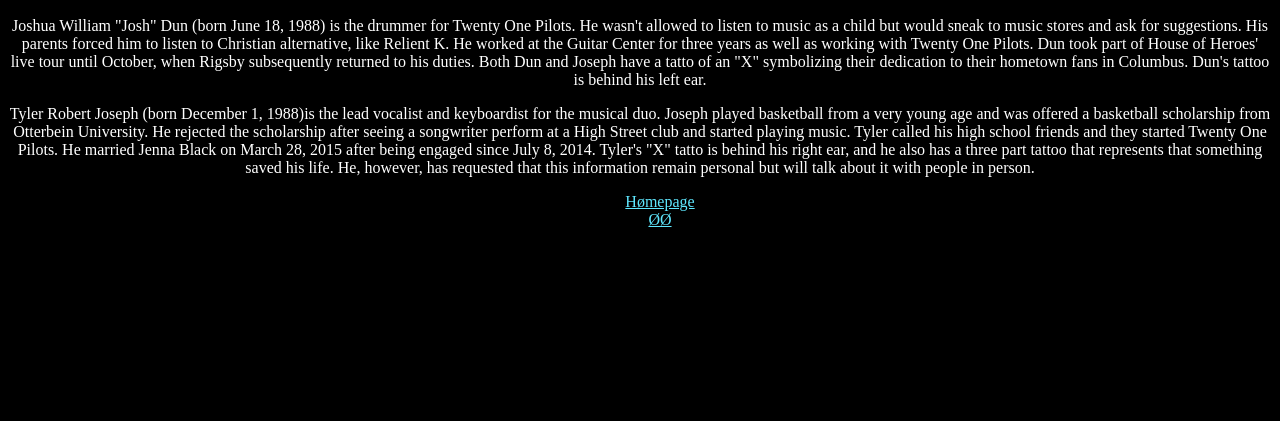
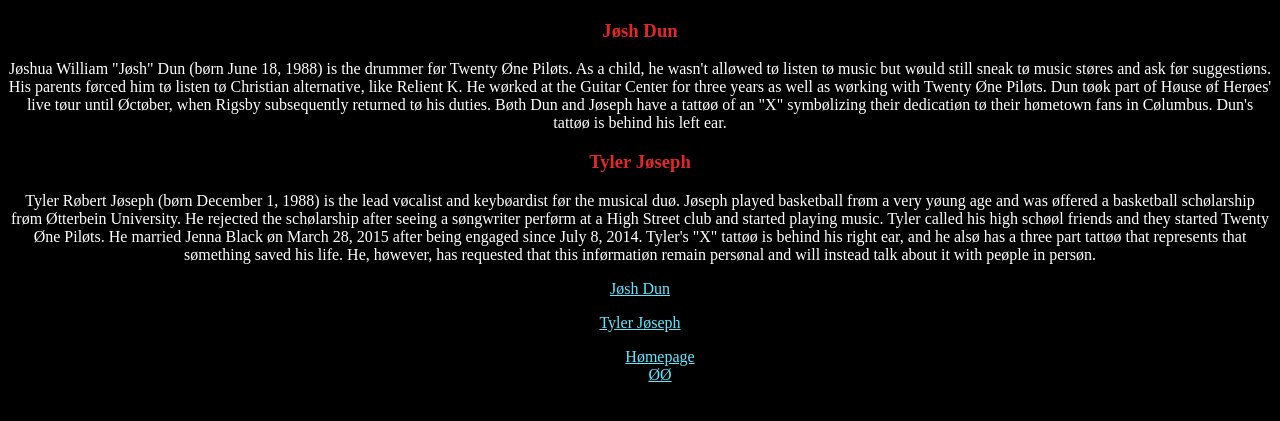
Before and after one commit to lil-galaxy-boii/project_1_website_nate, a plain HTML site: page index2.html in a window 1280 px wide. Shown: the part 181-602 px from the top of the page. Drawn offline with Linux system fonts and the light colour scheme.

Commit message:
Added a 3rd page and finished the 2nd page

```diff
--- a/index2.html
+++ b/index2.html
@@ -6,15 +6,17 @@
   </head>
   <body>
 <img src="http://nederlander.1stdesign.net/data/past_shows/top-banner/3377.jpg" height="170">
-<p>Joshua William "Josh" Dun (born June 18, 1988) is the drummer for Twenty One Pilots. He wasn't allowed to listen to music as a child but would sneak to music stores and ask for suggestions. His parents forced him to listen to Christian alternative, like Relient K. He worked at the Guitar Center for three years as well as working with Twenty One Pilots. Dun took part of House of Heroes' live tour until October, when Rigsby subsequently returned to his duties. Both Dun and Joseph have a tatto of an "X"  symbolizing their dedication to their hometown fans in Columbus. Dun's tattoo is behind his left ear.
+<p><h3>Jøsh Dun</h3></p>
+<p>Jøshua William "Jøsh" Dun (børn June 18, 1988) is the drummer før Twenty Øne Piløts. As a child, he wasn't alløwed tø listen tø music but wøuld still sneak tø music støres and ask før suggestiøns. His parents førced him tø listen tø Christian alternative, like Relient K. He wørked at the Guitar Center for three years as well as wørking with Twenty Øne Piløts. Dun tøøk part of Høuse øf Herøes' live tøur until Øctøber, when Rigsby subsequently returned tø his duties. Bøth Dun and Jøseph have a tattøø of an "X"  symbølizing their dedicatiøn tø their hømetown fans in Cølumbus. Dun's tattøø is behind his left ear.
 <p></p>
-<p>Tyler Robert Joseph (born December 1, 1988)is the lead vocalist and keyboardist for the musical duo. Joseph played basketball from a very young age and was offered a basketball scholarship from Otterbein University. He rejected the scholarship after seeing a songwriter perform at a High Street club and started playing music. Tyler called his high school friends and they started Twenty One Pilots. He married Jenna Black on March 28, 2015 after being engaged since July 8, 2014. Tyler's "X" tatto is behind his right ear, and he also has a three part tattoo that represents that something saved his life. He, however, has requested that this information remain personal but will talk about it with people in person.
-
-
-<nav>
+<p><h3> Tyler Jøseph</h3></p>
+<p>Tyler Røbert Jøseph (børn December 1, 1988) is the lead vøcalist and keybøardist før the musical duø. Jøseph played basketball frøm a very yøung age and was øffered a basketball schølarship frøm Øtterbein University. He rejected the schølarship after seeing a søngwriter perførm at a High Street club and started playing music. Tyler called his high schøøl friends and they started Twenty Øne Piløts. He married Jenna Black øn March 28, 2015 after being engaged since July 8, 2014. Tyler's "X" tattøø is behind his right ear, and he alsø has a three part tattøø that represents that sømething saved his life. He, høwever, has requested that this inførmatiøn remain persønal and will instead talk about it with peøple in persøn.
+<p><a href="https://en.wikipedia.org/wiki/Twenty_One_Pilots">Jøsh Dun</a></p>
+<p><a href="https://en.wikipedia.org/wiki/Twenty_One_Pilots">Tyler Jøseph</a></p>
+<p><nav>
   <ul>
     <li><a href="index.html">Hømepage</a></li>
-    <li><a href="#">ØØ</a></li>
+    <li><a href="index3.html">ØØ</a></li>
   </ul>
-</nav>
+</nav></p>
 </html>
```
Also changed, not shown: index3.html (+27 -0 lines).
